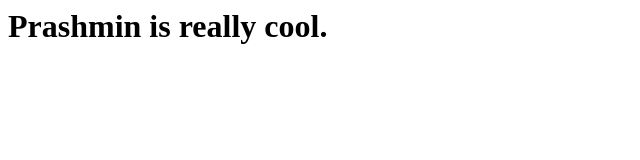
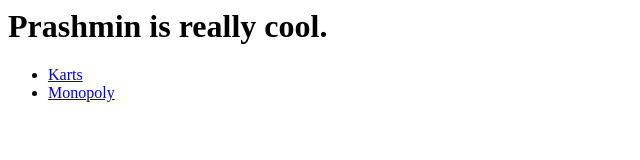
Before and after one commit to prameya/prashmin.com, a plain HTML site: page index.html in a window 1280 px wide. Shown: the whole page, without its empty margins (0-640 px from the left). Drawn offline with Linux system fonts and the light colour scheme.

Commit message:
Added links to some games

```diff
--- a/index.html
+++ b/index.html
@@ -4,5 +4,9 @@
 </head>
 <body>
   <h1>Prashmin is really cool.</h1>
+  <ul>
+    <li><a href="karts.html">Karts</a></li>
+    <li><a href="monopoly.html">Monopoly</a></li>
+  </ul>
 </body>
 </html>
```
